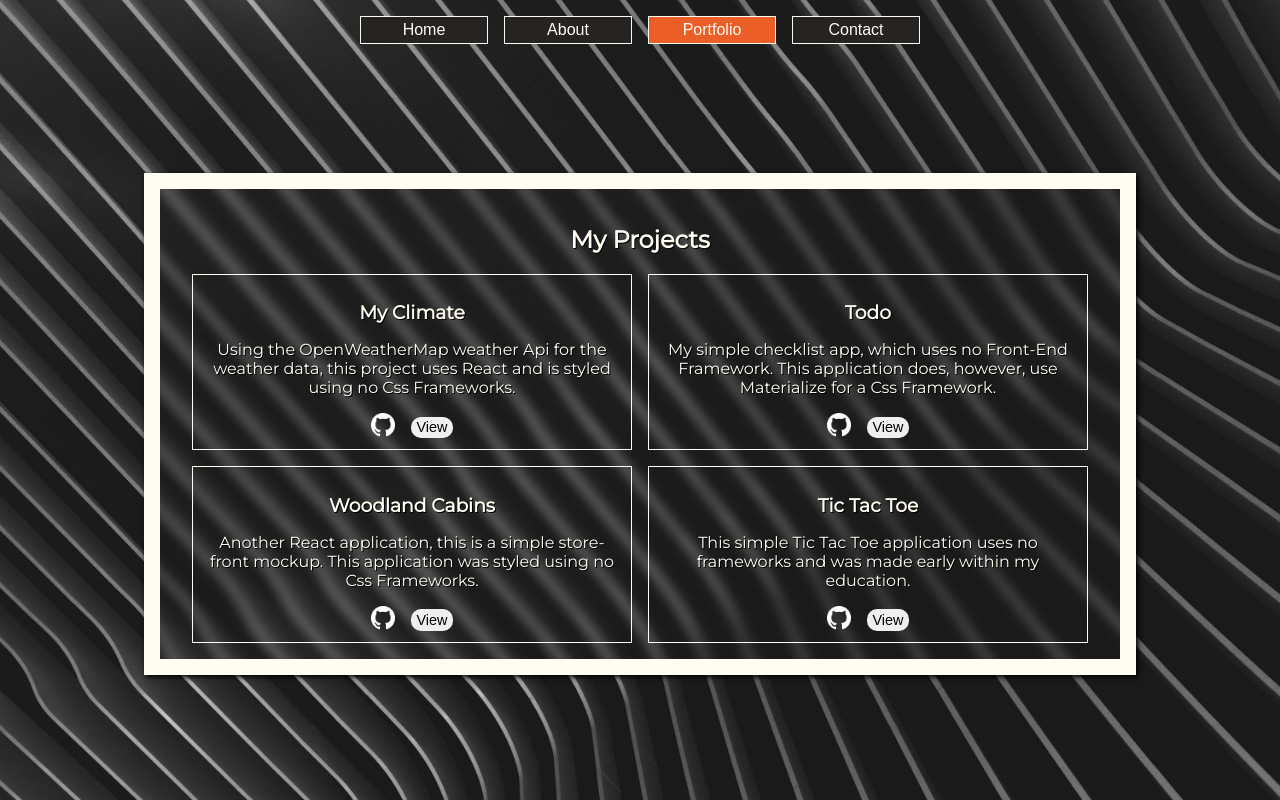
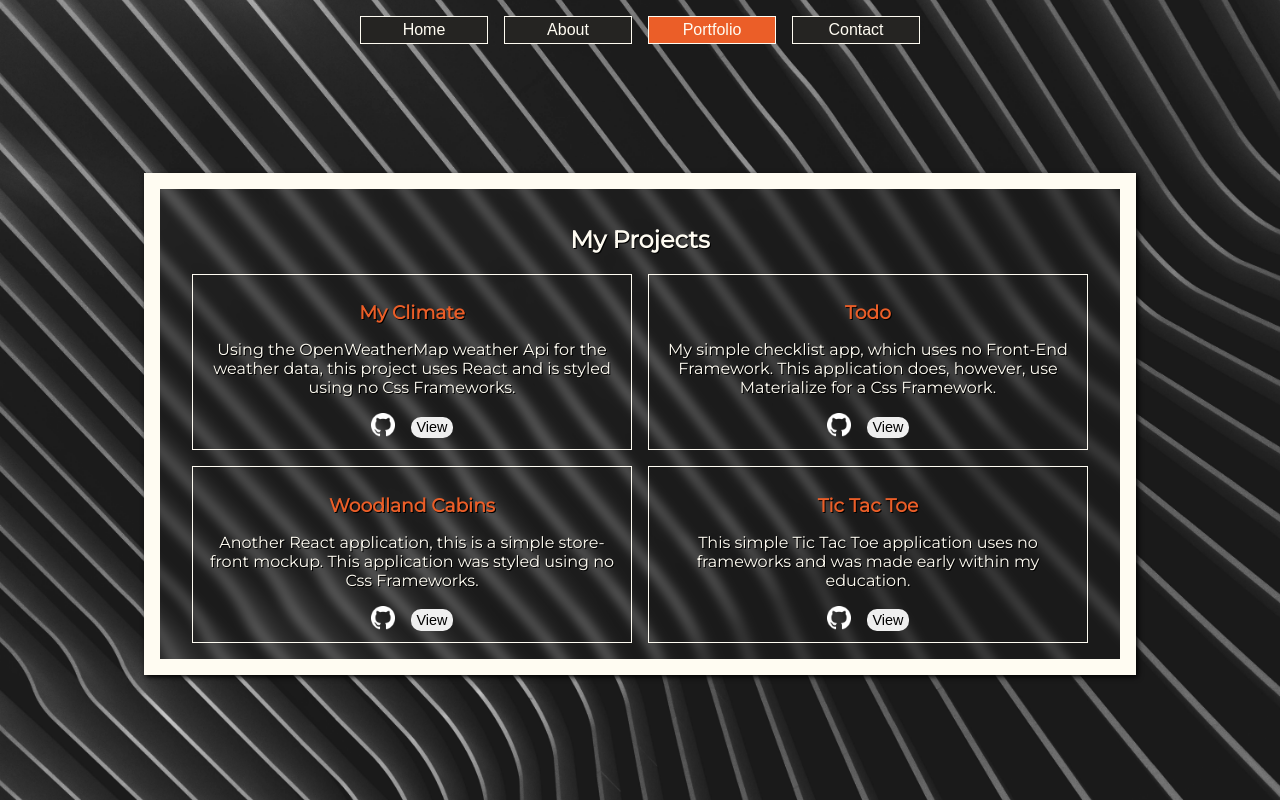
Before and after one commit to josiaheakle/react-portfolio, a React (Create React App) app: page /portfolio in a window 1280 px wide. Built offline with nearby package versions, Linux system fonts and the light colour scheme.

Commit message:
changed color of project card titles

```diff
--- a/src/css/Project.css
+++ b/src/css/Project.css
@@ -20,6 +20,7 @@
 
 .project-title {
     margin-block-end: 0;
+    color: var(--orange);
 }
 
 .project-info {
```
Also changed, not shown: 6 other files (tests, documents, lock files or other folders).
